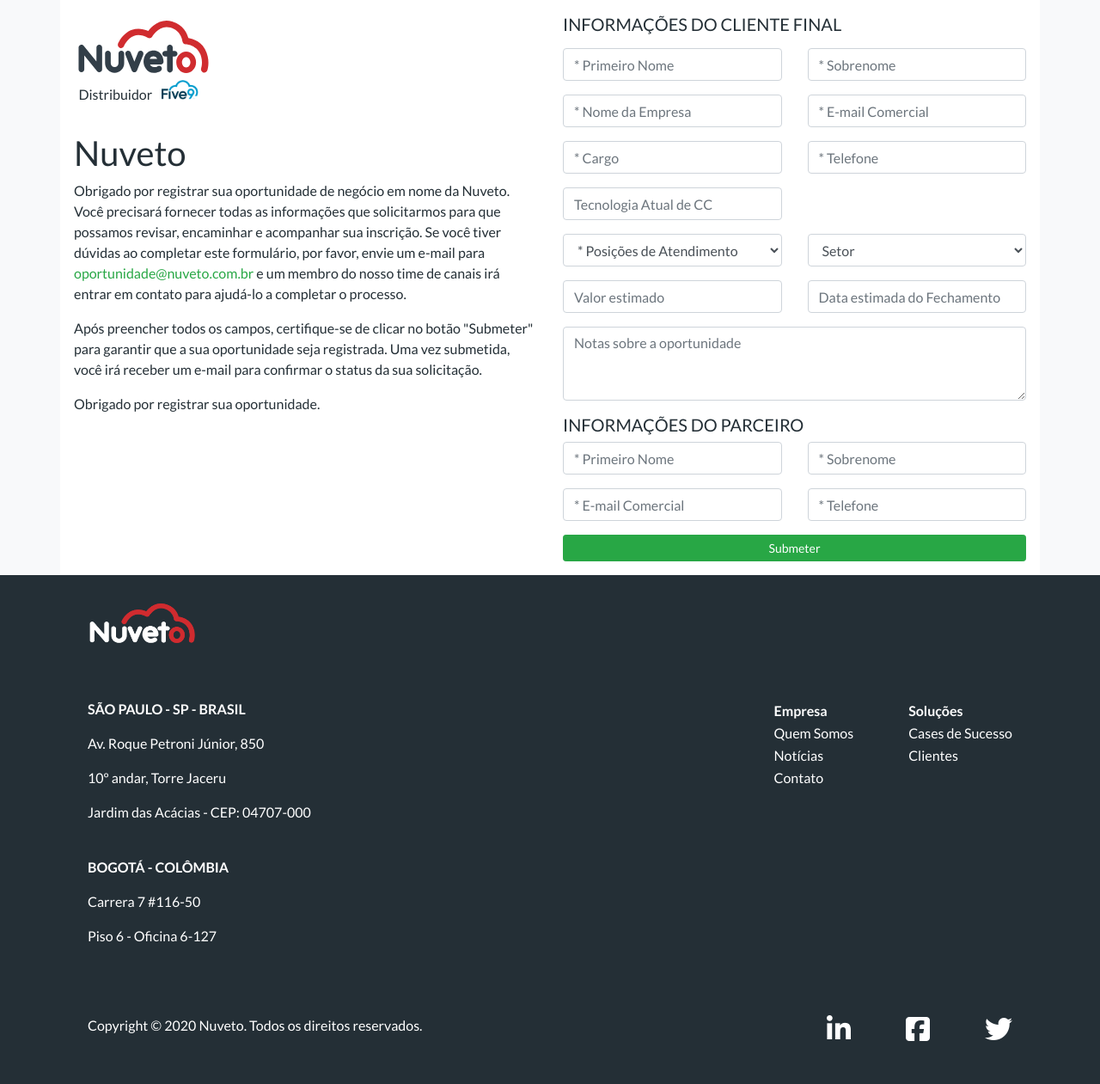
After one commit to mocraveirodev/Nuveto, a PHP site: page /views/parceiro.php in a window 1280 px wide. The commit adds this page. Shown: the whole page at 86% size. Run offline with PHP 8.4, Linux system fonts and the light colour scheme; a stand-in replaces the project's code that opens the database connection; some libraries are stand-ins or nearby versions.

Commit message:
Incluindo pagina de parceiro

```diff
--- a/views/css/style.css
+++ b/views/css/style.css
@@ -747,3 +747,60 @@ footer .footer-map-titulo{
 .noticias .noticia-small{
     margin: 1rem 0;
 }
+
+/* ==========================================| PARCEIRO |========================================== */
+
+#parceiro .container{
+    background-color: #ffffff;
+    padding: 1rem;
+}
+
+#parceiro h1, #parceiro h5, #parceiro p{
+    color: #242f36;
+}
+
+#parceiro .logon{
+    width: 30%;
+    height: auto;
+    display: block;
+}
+
+#parceiro .distribuidor{
+    display: flex;
+    align-items: flex-end;
+}
+
+#parceiro .distribuidor p{
+    margin: 0;
+    padding: 0 1%;
+}
+
+#parceiro .logof{
+    width: 8%;
+    height: auto;
+    margin-bottom: 1%;
+    margin-left: 1%;
+}
+
+#parceiro h1{
+    margin-top: 2rem;
+}
+
+#parceiro a{
+    vertical-align: baseline;
+}
+
+#parceiro option {
+    background-color:rgba(34, 34, 34, 0.7);
+    color: #ffffff;
+}
+
+#parceiro .btn{
+    display: flex;
+    align-items: center;
+    justify-content: center;
+}
+
+#parceiro .spinner-border{
+    display: none;
+}
--- /dev/null
+++ b/views/parceiro.php
@@ -0,0 +1,297 @@
+<!DOCTYPE html>
+<html lang="pt-br">
+<head>
+    <meta charset="UTF-8">
+    <meta name="viewport" content="width=device-width, initial-scale=1.0">
+    <meta http-equiv="X-UA-Compatible" content="ie=edge">
+    <meta http-equiv="X-UA-Compatible" content="IE=7">
+    <meta name="description" content="Conheça a Nuveto, uma empresa inovadora de tecnologia para Atendimento ao cliente e Customer Experience CX. Visando a transformação das estratégias para melhorar o relacionamento das marcas com seus clientes, ajudando-as a se diferenciar neste cenário extremamente competitivo. Descubra o Cloud Solution Center.">
+    <meta name="keywords" content="Nuveto,Atendimento ao Cliente,CX,Customer Experience,Relacionamento ao cliente,Cloud,Cloudcomputing,CallCenter,Call-Center,Cloud Solution Center">
+    <meta name="author" content="Monica Craveiro">
+    <title>Nuveto - Cloud Solution Center</title>
+    <script src="https://kit.fontawesome.com/3e0edc3a21.js" crossorigin="anonymous"></script>
+    <link rel="shortcut icon" href="views/img/favicon.ico" type="image/x-icon">
+    <link rel="icon" href="views/img/favicon.ico" type="image/x-icon">
+    <link rel="stylesheet" href="https://stackpath.bootstrapcdn.com/bootstrap/4.5.0/css/bootstrap.min.css" integrity="sha384-9aIt2nRpC12Uk9gS9baDl411NQApFmC26EwAOH8WgZl5MYYxFfc+NcPb1dKGj7Sk" crossorigin="anonymous">
+    <link rel="stylesheet" href="views/css/style.css">
+    <link rel="stylesheet" href="views/css/m-style.css">
+</head>
+<body class="bg-light">
+    <main>
+        <section id="parceiro">
+            <div class="container">
+                <div class="row">
+                    <div class="col-xl-6">
+                        <img src="views/img/Nuveto-normal.svg" class="logon" alt="Logo Nuveto">
+                        <div class="distribuidor">
+                            <p>Distribuidor</p>
+                            <img src="views/img/logofive9fundotransparente.png" class="logof" alt="Logo Five9">
+                        </div>
+
+                        <h1>Nuveto</h1>
+                        <p>Obrigado por registrar sua oportunidade de negócio em nome da Nuveto. Você precisará fornecer todas as informações que solicitarmos para que possamos revisar, encaminhar e acompanhar sua inscrição. Se você tiver dúvidas ao completar este formulário, por favor, envie um e-mail para <a class="text-success" href="mailto:oportunidade@nuveto.com.br">oportunidade@nuveto.com.br</a> e um membro do nosso time de canais irá entrar em contato para ajudá-lo a completar o processo.</p>
+                        <p>Após preencher todos os campos, certifique-se de clicar no botão "Submeter" para garantir que a sua oportunidade seja registrada. Uma vez submetida, você irá receber um e-mail para confirmar o status da sua solicitação.</p>
+                        <p>Obrigado por registrar sua oportunidade.</p>
+                    </div>
+                    <div class="col-xl-6">
+                        <form action="/?email" method="post" enctype="multipart/form-data">
+                            <h5 class="text-uppercase">Informações do Cliente Final</h5>
+                            <div class="form-group">
+                                <input value="oportunidade@nuveto.com.br" name="from" type="text" hidden />
+                            </div>
+                            <div class="form-group">
+                                <input value="marketing@nuveto.com.br" name="toemail" type="text" hidden />
+                            </div>
+                            <div class="form-group">
+                                <input value="Oportunidade Parceiro | Nuveto" name="subject" type="text" hidden />
+                            </div>
+                            <div class="row">
+                                <div class="col">
+                                    <div class="form-group">
+                                        <input type="text" name="nome" id="nome" class="form-control" placeholder="* Primeiro Nome" required>
+                                    </div>
+                                </div>
+                                <div class="col">
+                                    <div class="form-group">
+                                        <input type="text" name="sobrenome" id="sobrenome" class="form-control" placeholder="* Sobrenome" required>
+                                    </div>
+                                </div>
+                            </div>
+                            <div class="row">
+                                <div class="col">
+                                    <div class="form-group">
+                                        <input type="text" name="empresa" id="empresa" class="form-control" placeholder="* Nome da Empresa" required>
+                                    </div>
+                                </div>
+                                <div class="col">
+                                    <div class="form-group">
+                                        <input type="email" name="email" id="email" class="form-control" placeholder="* E-mail Comercial" required>
+                                    </div>
+                                </div>
+                            </div>
+                            <div class="row">
+                                <div class="col">
+                                    <div class="form-group">
+                                        <input type="text" name="cargo" id="cargo" class="form-control" placeholder="* Cargo" required>
+                                    </div>
+                                </div>
+                                <div class="col">
+                                    <div class="form-group">
+                                        <input type="text" name="telefone" id="telefone" class="form-control" placeholder="* Telefone" required>
+                                    </div>
+                                </div>
+                            </div>
+                            <div class="row">
+                                <div class="col">
+                                    <div class="form-group">
+                                        <input type="text" name="tecatual" id="tecatual" class="form-control" placeholder="Tecnologia Atual de CC">
+                                    </div>
+                                </div>
+                                <div class="col"></div>
+                            </div>
+                            <div class="row">
+                                <div class="col">
+                                    <div class="form-group">
+                                        <select class="form-control" name="numberAgents" id="numberAgents" required>
+                                            <option value="" disabled selected>* Posições de Atendimento</option>
+                                            <option value="1-4">1-4</option>
+                                            <option value="5-9">5-9</option>
+                                            <option value="10-25">10-25</option>
+                                            <option value="26-50">26-50</option>
+                                            <option value="51-100">51-100</option>
+                                            <option value="101-500">101-500</option>
+                                            <option value="505-1000">505-1000</option>
+                                            <option value="1001+">1001+</option>
+                                        </select>
+                                    </div>
+                                </div>
+                                <div class="col">
+                                    <div class="form-group">
+                                        <select class="form-control" name="industry" id="industry">
+                                            <option value="" disabled selected>Setor</option>
+                                            <option value="Agricultura & Mineração">Agricultura & Mineração</option>
+                                            <option value="Atacado & Distribuição">Atacado & Distribuição</option>
+                                            <option value="Computadores & Eletrônicos">Computadores & Eletrônicos</option>
+                                            <option value="Educação">Educação</option>
+                                            <option value="Empresas de Terceirização">Empresas de Terceirização</option>
+                                            <option value="Energia & Serviços Públicos">Energia & Serviços Públicos</option>
+                                            <option value="Finanças">Finanças</option>
+                                            <option value="Governo">Governo</option>
+                                            <option value="Imóveis & Construção">Imóveis & Construção</option>
+                                            <option value="Indústria">Indústria</option>
+                                            <option value="Mídia & Entretenimento">Mídia & Entretenimento</option>
+                                            <option value="Saúde, Farmacêutica e Biotecnologia">Saúde, Farmacêutica e Biotecnologia</option>
+                                            <option value="Sem Fins Lucrativos">Sem Fins Lucrativos</option>
+                                            <option value="Serviços ao Consumidor">Serviços ao Consumidor</option>
+                                            <option value="Serviços para a Indústria">Serviços para a Indústria</option>
+                                            <option value="Software & Internet">Software & Internet</option>
+                                            <option value="Telecomunicações">Telecomunicações</option>
+                                            <option value="Transporte & Armazenagem">Transporte & Armazenagem</option>
+                                            <option value="Varejo">Varejo</option>
+                                            <option value="Viagem & Lazer">Viagem & Lazer</option>
+                                        </select>
+                                    </div>
+                                </div>
+                            </div>
+                            <div class="row">
+                                <div class="col">
+                                    <div class="form-group">
+                                        <input type="text" name="expecnegocio" id="expecnegocio" class="form-control" placeholder="Valor estimado">
+                                    </div>
+                                </div>
+                                <div class="col">
+                                    <div class="form-group">
+                                        <input type="text" name="excpecacordo" id="excpecacordo" class="form-control" placeholder="Data estimada do Fechamento">
+                                    </div>
+                                </div>
+                            </div>
+                            <div class="form-group">
+                                <textarea class="form-control" name="notes" id="notes" rows="3" placeholder="Notas sobre a oportunidade"></textarea>
+                            </div>
+                            <h5 class="text-uppercase">Informações do Parceiro</h5>
+                            <div class="row">
+                                <div class="col">
+                                    <div class="form-group">
+                                        <input type="text" name="nomerep" id="nomerep" class="form-control" placeholder="* Primeiro Nome" required>
+                                    </div>
+                                </div>
+                                <div class="col">
+                                    <div class="form-group">
+                                        <input type="text" name="sobrenomerep" id="sobrenomerep" class="form-control" placeholder="* Sobrenome" required>
+                                    </div>
+                                </div>
+                            </div>
+                            <div class="row">
+                                <div class="col">
+                                    <div class="form-group">
+                                        <input type="email" name="emailrep" id="emailrep" class="form-control" placeholder="* E-mail Comercial" required>
+                                    </div>
+                                </div>
+                                <div class="col">
+                                    <div class="form-group">
+                                        <input type="text" name="telefonerep" id="telefonerep" class="form-control" placeholder="* Telefone" required>
+                                    </div>
+                                </div>
+                            </div>
+                            <button type="submit" class="btn btn-block btn-sm btn-success" onsubmit="toggle();">
+                                Submeter
+                                <div class="spinner-border text-light ml-2" role="status">
+                                    <span class="sr-only">Loading...</span>
+                                </div>
+                            </button>
+                        </form>
+                    </div>
+                </div>
+            </div>
+        </section>
+        <section id="modal-contato">
+            <div class="modal fade" id="modalOk" tabindex="-1" role="dialog" aria-labelledby="modalOkTitle" aria-hidden="true">
+                <div class="modal-dialog modal-dialog-centered" role="document">
+                    <div class="modal-content">
+                        <div class="modal-body">
+                            <h3>Pronto!</h3>
+                            <p>Em breve nossos especialistas irão entrar em contato para dar mais informações.</p>
+                            <a href="/?emailparceiro" class="btn btn-success btn-padrao" data-dismiss="modal" aria-label="Fechar">OK</a>
+                        </div>
+                    </div>
+                </div>
+            </div>
+
+            <div class="modal fade" id="modalErro" tabindex="-1" role="dialog" aria-labelledby="modalErroTitle" aria-hidden="true">
+                <div class="modal-dialog modal-dialog-centered" role="document">
+                    <div class="modal-content">
+                        <div class="modal-body">
+                            <h3>Erro!</h3>
+                            <p>Houve um erro enviando o email. Tente de novo mais tarde!</p>
+                            <a href="/?emailparceiro" class="btn btn-success btn-padrao" data-dismiss="modal" aria-label="Fechar">OK</a>
+                        </div>
+                    </div>
+                </div>
+            </div>
+        </section>
+    </main>
+    <footer>
+        <div class="container">
+            <div class="row">
+                <img src="views/img/LogoNuvetoBrancaVer.png" class="footer-logo" alt="Logo Nuveto">
+                <div class="footer-text">
+                    <div class="footer-endereco">
+                        <p class="loc">SÃO PAULO - SP - BRASIL</p>
+                        <p>Av. Roque Petroni Júnior, 850</p>
+                        <p>10º andar, Torre Jaceru</p>
+                        <p>Jardim das Acácias - CEP: 04707-000</p>
+                        <br>
+                        <p class="loc">BOGOTÁ - COLÔMBIA</p>
+                        <p>Carrera 7 #116-50</p>
+                        <p>Piso 6 - Oficina 6-127</p>
+                    </div>
+                    <div class="footer-map">
+                        <div class="footer-map-empresa">
+                            <nav>
+                                <ul>
+                                    <li><a data-scroll href="#banner" class="footer-map-titulo">Empresa</a></li>
+                                    <li><a data-scroll href="#solucoes">Quem Somos</a></li>
+                                    <li><a data-scroll href="/?news">Notícias</a></li>
+                                    <!-- <li><a data-scroll href="#solucoes">O que Fazemos</a></li> -->
+                                    <!-- <li><a data-scroll href="">Por que a Nuvem?</a></li>
+                                    <li><a data-scroll href="">Imprensa</a></li> -->
+                                    <li><a data-scroll href="#contato">Contato</a></li>
+                                </ul>
+                            </nav>
+                        </div>
+                        <div class="footer-map-solucoes">
+                            <nav>
+                                <ul>
+                                    <li><a data-scroll href="#solucoes" class="footer-map-titulo">Soluções</a></li>
+                                    <li><a data-scroll href="#cases">Cases de Sucesso</a></li>
+                                    <li><a data-scroll href="#clientes">Clientes</a></li>
+                                    <!-- <li><a data-scroll href="">Parceiros</a></li>
+                                    <li><a data-scroll href="">Blog</a></li> -->
+                                </ul>
+                            </nav>
+                        </div>
+                    </div>
+                </div>
+                <div class="footer-direitos">
+                    <p>Copyright &copy; 2020 Nuveto. Todos os direitos reservados.</p>
+                    <div class="footer-redes">
+                        <nav>
+                            <ul>
+                                <li><a target="_blank" href="https://www.linkedin.com/company/nuveto/"><i class="fab fa-2x fa-linkedin-in"></i></a></li>
+                                <li><a target="_blank" href="https://www.facebook.com/nuveto/"><i class="fab fa-2x fa-facebook-square"></i></a></li>
+                                <li><a target="_blank" href="https://twitter.com/nuvetobr"><i class="fab fa-2x fa-twitter"></i></a></li>
+                            </ul>
+                        </nav>
+                    </div>
+                </div>
+            </div>
+        </div>
+    </footer>
+
+    <script src="https://code.jquery.com/jquery-3.5.1.slim.min.js" integrity="sha384-DfXdz2htPH0lsSSs5nCTpuj/zy4C+OGpamoFVy38MVBnE+IbbVYUew+OrCXaRkfj" crossorigin="anonymous"></script>
+    <script src="https://cdn.jsdelivr.net/npm/popper.js@1.16.0/dist/umd/popper.min.js" integrity="sha384-Q6E9RHvbIyZFJoft+2mJbHaEWldlvI9IOYy5n3zV9zzTtmI3UksdQRVvoxMfooAo" crossorigin="anonymous"></script>
+    <script src="https://stackpath.bootstrapcdn.com/bootstrap/4.5.0/js/bootstrap.min.js" integrity="sha384-OgVRvuATP1z7JjHLkuOU7Xw704+h835Lr+6QL9UvYjZE3Ipu6Tp75j7Bh/kR0JKI" crossorigin="anonymous"></script>
+    <script src="https://cdn.jsdelivr.net/gh/cferdinandi/smooth-scroll@16.1.3/dist/smooth-scroll.polyfills.min.js"></script>
+    <script src="./views/js/smoothscroll.js"></script>
+    <script>
+        function toggle() {
+            $(".spinner-border").toggle();
+        }
+    </script>
+    <?php
+        if(isset($_SESSION['mailresult'])){
+            if($_SESSION['mailresult'] != ""){
+                echo "<script>$('#modalOk').modal('show');</script>";
+                unset($_SESSION['mailresult']);
+            }
+        }
+
+        if(isset($_SESSION['ErrorInfo'])){
+            if($_SESSION['ErrorInfo'] != ""){
+                echo "<script>$('#modalErro').modal('show');</script>";
+                unset($_SESSION['ErrorInfo']);
+            }
+        }
+    ?>
+</body>
+</html>
```
Also changed, not shown: controllers/HomeController.php (+133 -17 lines), index.php (+10 -0 lines), models/Email.php (+89 -2 lines), views/home.php (+11 -10 lines), views/news.php (+7 -6 lines), views/img/Logo Nuveto 2.jpg (added), views/img/Nuveto-normal.svg (added).
